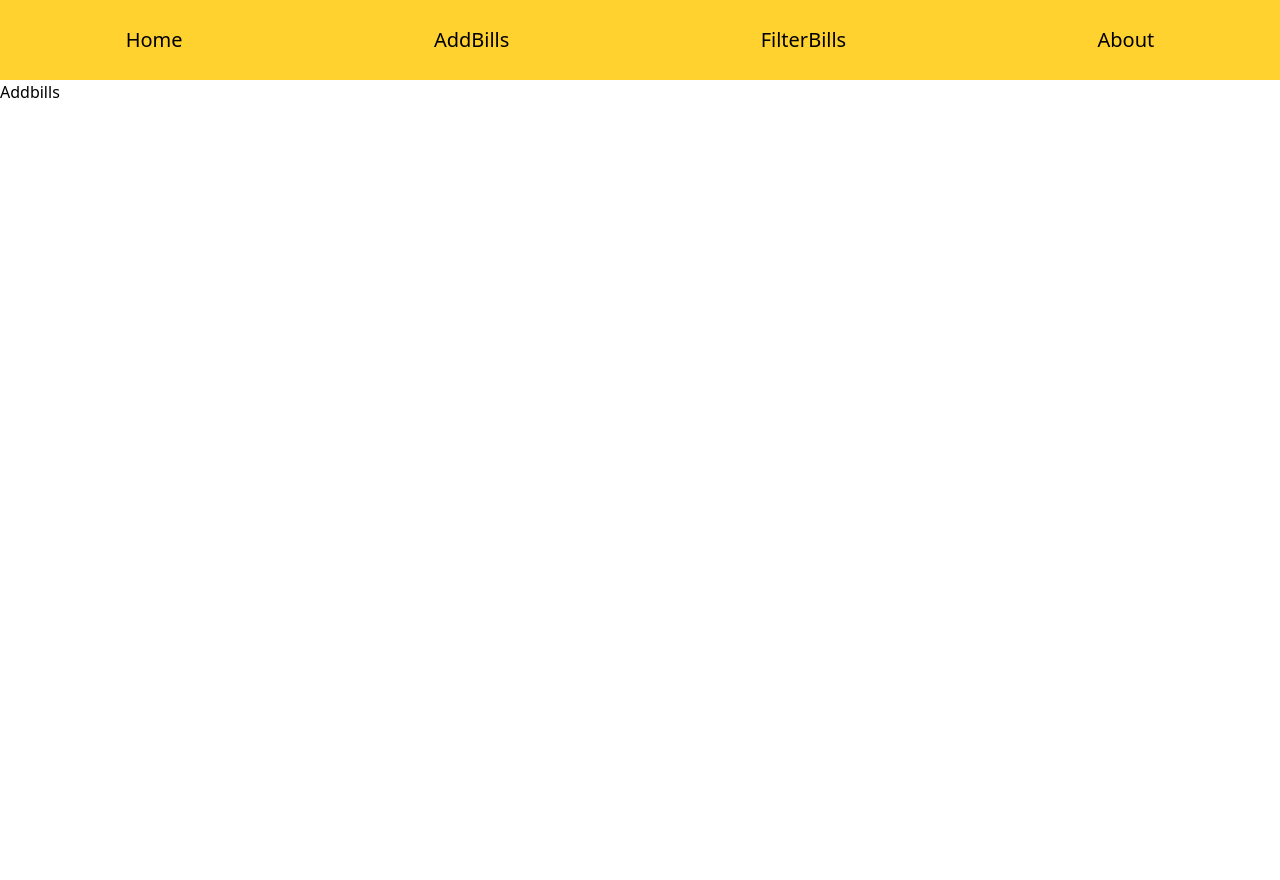
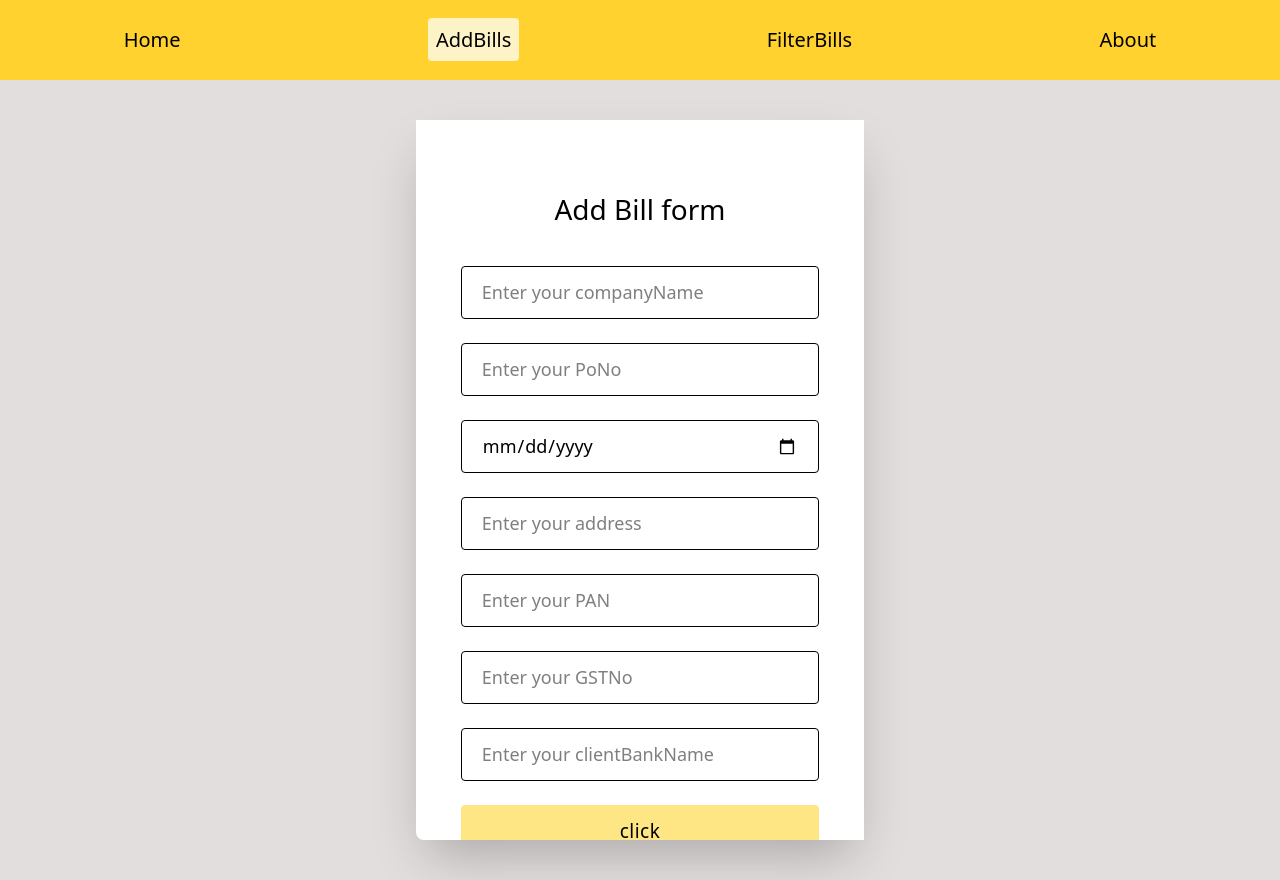
Before and after one commit to ramu-ramu-blip/billram, a React (Vite) app: page /home/addBills in a window 1280 px wide. Before the commit the page ends 800 px from the top, so only its background shows below. Built offline with nearby package versions, Linux system fonts and the light colour scheme.

Commit message:
addbill page created

```diff
--- a/src/components/user/main/addBills/Addbills.jsx
+++ b/src/components/user/main/addBills/Addbills.jsx
@@ -1,8 +1,84 @@
-import React from 'react'
+import React, { useState } from 'react'
 
 const Addbills = () => {
+
+  const [bill,setBill]=useState(
+    {
+    companyName:"",
+    PoNo:"",
+    invoiceDate:"",
+    workCompletionDate:"",
+    address:"",
+    PAN:"",
+    GSTNo:"",
+    clientBankName:""
+    }
+  )
+
+  const handleChange =(e)=>{
+    let{name,value}=e.target
+    setBill((preVal)=>({...preVal,[name]:value}))
+  }
+
+  const handleSumbit=(e)=>{
+    e.preventDefault()
+ console.log(bill);
+
+  }
+
   return (
-    <div>Addbills</div>
+     <div  className='  bg-[#bfb4b46f] bg-[url()] size-full  flex justify-center items-center'  >
+            <form action="" onSubmit={handleSumbit} className='bg-white h-[90%] max-sm:w-[90%]  overflow-scroll rounded-bl-lg shadow-2xl w-[35%] flex  items-center flex-col gap-6 py-14  ' >
+
+              <div className='w-[80%]  py-3 bg-white flex justify-center items-center rounded-sm'>
+                <h1  className='text-[28px] max-sm:text-sm '>Add Bill form</h1>
+              </div>
+
+              <div  className='w-[80%] bg-white flex justify-center items-center border-1  rounded-sm   px-5  py-3'>
+                <input  type="text" name="companyName" placeholder='Enter your companyName' className='  w-[100%] outline-0 text-[18px]' onChange={handleChange} />
+
+              </div>
+
+               <div className='w-[80%] bg-white flex justify-center items-center border-1  rounded-sm   px-5  py-3'>
+                <input type="text" name="PoNo" placeholder='Enter your PoNo'   className='  w-[100%] outline-0 text-[18px]' onChange={handleChange}/>
+
+              </div>
+
+
+               <div className='w-[80%] bg-white flex justify-center items-center border-1  rounded-sm   px-5  py-3'>
+                <input type="date" name="workCompletionDate" placeholder='Enter your work Completion Date'   className='  w-[100%] outline-0 text-[18px]' onChange={handleChange}/>
+
+              </div>
+
+
+               <div className='w-[80%] bg-white flex justify-center items-center border-1  rounded-sm   px-5  py-3'>
+                <input type="text" name="address" placeholder='Enter your address'   className='  w-[100%] outline-0 text-[18px]' onChange={handleChange}/>
+
+              </div>
+
+               <div className='w-[80%] bg-white flex justify-center items-center border-1  rounded-sm   px-5  py-3'>
+                <input type="text" name="PAN" placeholder='Enter your PAN'   className='  w-[100%] outline-0 text-[18px]' onChange={handleChange}/>
+
+              </div>
+
+              <div className='w-[80%] bg-white flex justify-center items-center border-1  rounded-sm   px-5  py-3'>
+                <input type="text" name="GSTNo" placeholder='Enter your GSTNo'   className='  w-[100%] outline-0 text-[18px]' onChange={handleChange}/>
+
+              </div>
+
+              <div className='w-[80%] bg-white flex justify-center items-center border-1  rounded-sm   px-5  py-3'>
+                <input type="text" name="clientBankName" placeholder='Enter your clientBankName'   className='  w-[100%] outline-0 text-[18px]' onChange={handleChange}/>
+
+              </div>
+
+
+
+
+              <div className='w-[80%] bg-amber-200 flex justify-center items-center border-0 rounded-sm  tracking-[0.5px] text-[19px] py-3 hover:bg-amber-400  active:bg-green-300 active:scale-[0.9]'>
+                <button className='w-full'>click</button>
+                </div>
+            </form>
+        </div>
   )
 }
 
--- a/src/components/user/main/navbar/Navbar.jsx
+++ b/src/components/user/main/navbar/Navbar.jsx
@@ -1,5 +1,5 @@
 import React, { useState } from 'react'
-import { Link } from 'react-router'
+import { Link, NavLink } from 'react-router'
 import { TfiMenuAlt } from "react-icons/tfi";
 import { IoIosCloseCircle } from "react-icons/io";
 
@@ -15,29 +15,31 @@ const Navbar = () => {
 
   return (
 
-   <div className={` '   bg-amber-300 w-full h-[80px] flex justify-around items-center text-xl ${show?'flex flex-col justify-around gap-2 items-start px-7 py-6 h-[250px]':""} sm:flex-row sm:h-[80px] sm:justify-around sm:items-center  `}>
+   <div className={` '    bg-amber-300 w-full h-[80px] flex justify-around items-center
+     text-xl ${show?'flex flex-col justify-around gap-2 items-start px-7 py-6 h-[250px]':""}
+     sm:flex-row sm:h-[80px] sm:justify-around sm:items-center  `}>
 
 
-        <div className={`hidden  max-sm:flex  `}>
+        <div className={`hidden max-sm:flex  `}>
          {
            show ? <IoIosCloseCircle onClick={hadleShow}  className='text-4xl justify-start items-start'/>: <TfiMenuAlt onClick={hadleShow}/>
          }
         </div>
 
          <div   className={`max-sm:hidden${show?'block':""}`}>
-          <Link to="/home">Home</Link>
+          <NavLink    className={({isActive})=>isActive?"bg-amber-100 p-2 rounded-sm ":""} end  to="/home">Home</NavLink>
           </div>
 
         <div    className={`max-sm:hidden${show?'block':""}`}>
-          <Link to="addBills" >AddBills</Link>
+          <NavLink  className={({isActive})=>isActive?"bg-amber-100 p-2 rounded-sm ":""}  to="addBills" >AddBills</NavLink>
           </div>
 
         <div   className={`max-sm:hidden${show?'block':""}`}>
-          <Link to="filterBills">FilterBills</Link>
+          <NavLink className={({isActive})=>isActive?"bg-amber-100 p-2 rounded-sm ":""}  to="filterBills">FilterBills</NavLink>
         </div>
 
         <div    className={`max-sm:hidden${show?'block':""}`}>
-          <Link to="about">About</Link>
+          <NavLink className={({isActive})=>isActive?"bg-amber-100 p-2 rounded-sm ":""}   to="about">About</NavLink>
         </div>
 
 
```
